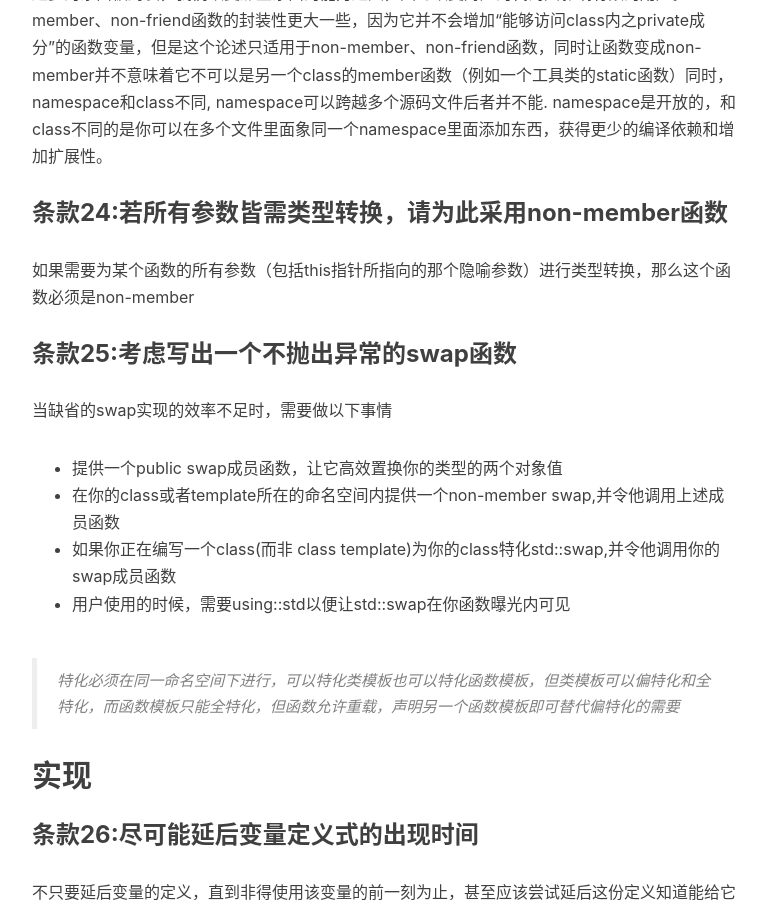
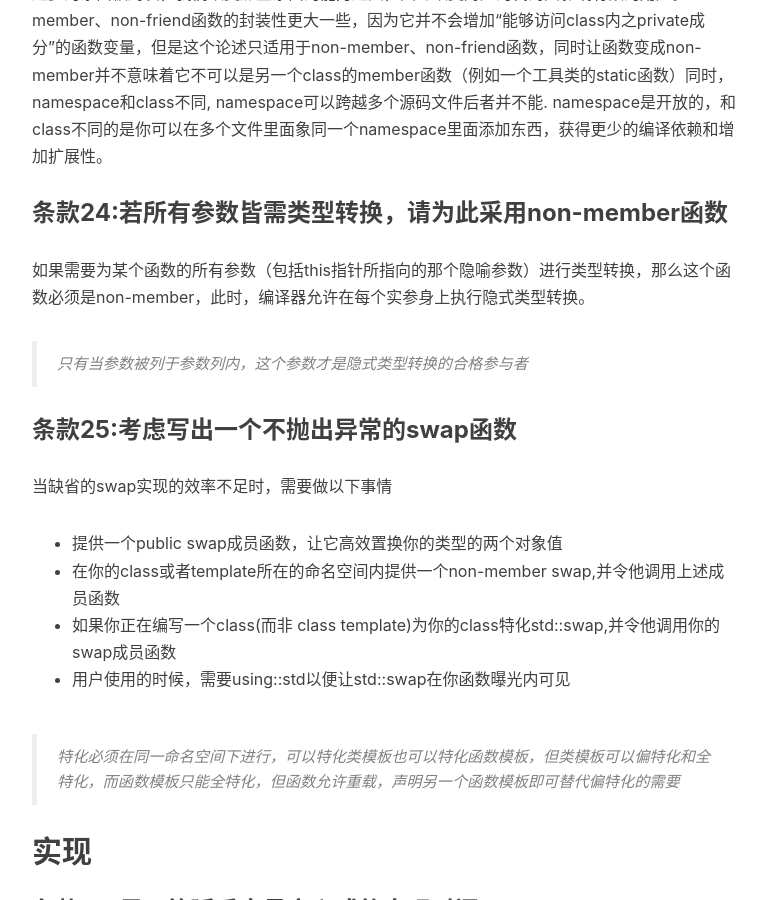
Before and after one commit to Stephan14/Stephan14.github.io, a Jekyll site: the page built from _posts/2022-12-10-effective-c++-reading-note.markdown, in a window 1280 px wide and 900 px high, scrolled down 5827 px. Shown: the whole window, without its empty margins (233-999 px from the left). Built offline with Jekyll 4.4.1, drawn with Linux system fonts in a browser that asks for light colours; nearby versions of some CDN libraries; comment, search, counter and statistics services are not loaded.

Commit message:
补充条款24

```diff
--- a/_posts/2022-12-10-effective-c++-reading-note.markdown
+++ b/_posts/2022-12-10-effective-c++-reading-note.markdown
@@ -179,7 +179,9 @@ public:
 越多的东西被封装，我们改变那些东西的能力越大，因为改变对应的代码只影响有限的用户。non-member、non-friend函数的封装性更大一些，因为它并不会增加“能够访问class内之private成分”的函数变量，但是这个论述只适用于non-member、non-friend函数，同时让函数变成non-member并不意味着它不可以是另一个class的member函数（例如一个工具类的static函数）同时，namespace和class不同, namespace可以跨越多个源码文件后者并不能. namespace是开放的，和class不同的是你可以在多个文件里面象同一个namespace里面添加东西，获得更少的编译依赖和增加扩展性。
 
 ### 条款24:若所有参数皆需类型转换，请为此采用non-member函数
-如果需要为某个函数的所有参数（包括this指针所指向的那个隐喻参数）进行类型转换，那么这个函数必须是non-member
+如果需要为某个函数的所有参数（包括this指针所指向的那个隐喻参数）进行类型转换，那么这个函数必须是non-member，此时，编译器允许在每个实参身上执行隐式类型转换。
+
+> 只有当参数被列于参数列内，这个参数才是隐式类型转换的合格参与者
 
 ### 条款25:考虑写出一个不抛出异常的swap函数
 
```
